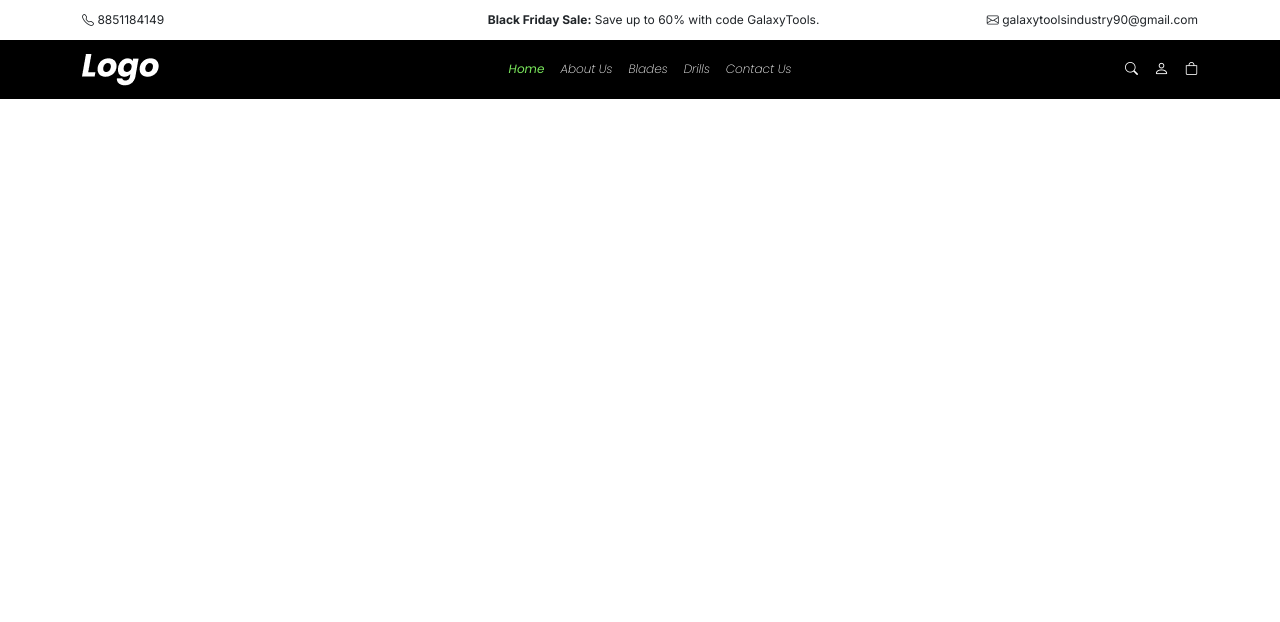
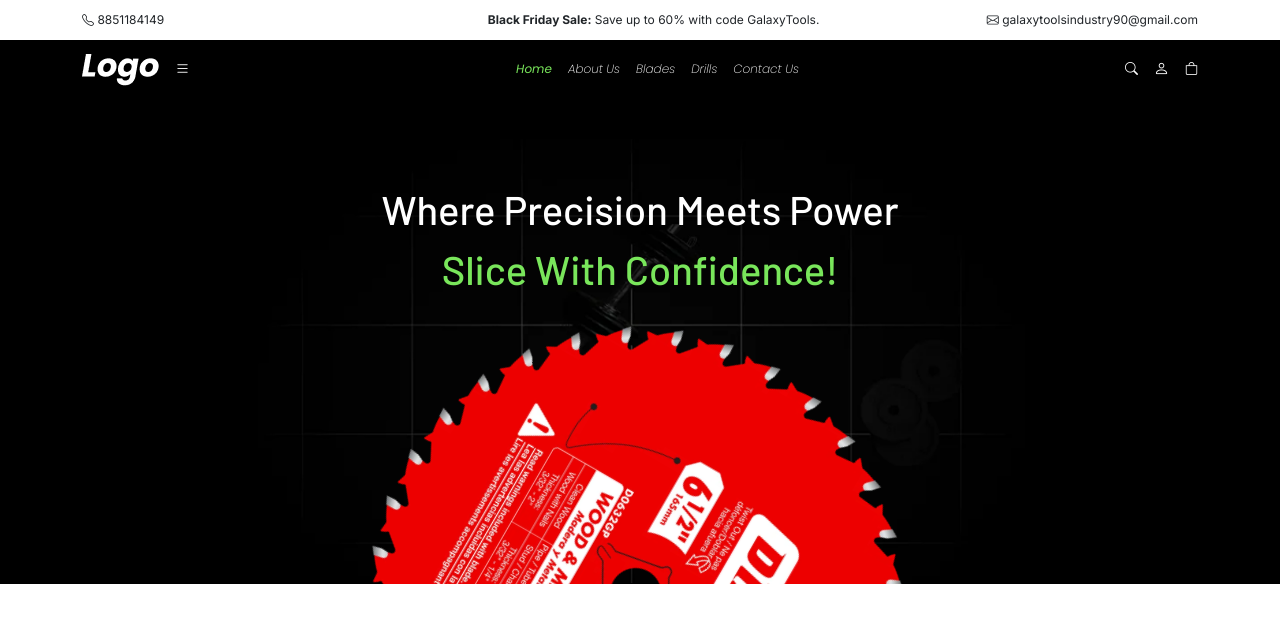
Before and after one commit to AmitShawGit/GalaxyTools, a plain HTML site: page index.html in a window 1280 px wide. Drawn offline with nearby package versions, Linux system fonts and the light colour scheme.

Commit message:
hero section

```diff
--- a/index.html
+++ b/index.html
@@ -19,18 +19,18 @@
             <div class="container">
                 <a href="tel:8851184149" class="callAt"><i class="bi bi-telephone"></i> 8851184149</a>
                 <p class="d-desktop"><b>Black Friday Sale:</b> Save up to 60% with code GalaxyTools.</p>
-                <a href="mailto:galaxytoolsindustry90@gmail.com" class="mail"><i class="bi bi-envelope"></i> galaxytoolsindustry90@gmail.com</a>
+                <a href="mailto:galaxytoolsindustry90@gmail.com" class="mail"><i class="bi bi-envelope"></i>
+                    galaxytoolsindustry90@gmail.com</a>
             </div>
         </div>
         <nav class="navbar navbar-expand-lg">
             <div class="container">
                 <a class="navbar-brand" href="#"><img src="./img/logo.png" alt="logo" class="img-fluid"></a>
 
-                <button class="navbar-toggler" type="button" data-bs-toggle="collapse"
+                <i class="bi bi-list" data-bs-toggle="collapse"
                     data-bs-target="#navbarSupportedContent" aria-controls="navbarSupportedContent"
-                    aria-expanded="false" aria-label="Toggle navigation">
-                    <span class="navbar-toggler-icon"></span>
-                </button>
+                    aria-expanded="false" aria-label="Toggle navigation"></i>
+
 
                 <div class="collapse navbar-collapse" id="navbarSupportedContent">
                     <ul class="navbar-nav m-auto mb-2 mb-lg-0">
@@ -63,7 +63,14 @@
         </nav>
     </header>
     <main>
-        <section class="hero-section"></section>
+        <section class="hero-section">
+            <div class="container">
+                <h1>Where Precision Meets Power
+                    <span class="text-green">Slice With Confidence!</span>
+                </h1>
+                <img src="./img/blade_red.webp" alt="blade" class="img-fluid pos-absolute blade_img">
+            </div>
+        </section>
     </main>
 
     <footer></footer>
--- a/styles/style.scss
+++ b/styles/style.scss
@@ -1,4 +1,4 @@
-@import url('https://fonts.googleapis.com/css2?family=Inter:ital,opsz,wght@0,14..32,100..900;1,14..32,100..900&family=Poppins:ital,wght@0,100;0,200;0,300;0,400;0,500;0,600;0,700;0,800;0,900;1,100;1,200;1,300;1,400;1,500;1,600;1,700;1,800;1,900&display=swap');
+@import url('https://fonts.googleapis.com/css2?family=Barlow:ital,wght@0,100;0,200;0,300;0,400;0,500;0,600;0,700;0,800;0,900;1,100;1,200;1,300;1,400;1,500;1,600;1,700;1,800;1,900&family=Inter:ital,opsz,wght@0,14..32,100..900;1,14..32,100..900&family=Poppins:ital,wght@0,100;0,200;0,300;0,400;0,500;0,600;0,700;0,800;0,900;1,100;1,200;1,300;1,400;1,500;1,600;1,700;1,800;1,900&display=swap');
 
 * {
     margin: 0;
@@ -7,15 +7,25 @@
 }
 
 
-.d-desktop{
+.d-desktop {
     display: block;
 }
-.d-mobile{
+
+.d-mobile {
     display: none;
 }
+
 // topbar
 a {
     color: inherit;
+}
+
+.pos-absolute {
+    position: absolute;
+}
+
+.text-green {
+    color: #79E65B;
 }
 
 .topbar {
@@ -46,6 +56,10 @@ a {
     background-color: #000;
     font-size: 15px;
 
+    .bi-list {
+        color: #fff;
+    }
+
     ul {
         .nav-link {
             color: #ffffff;
@@ -67,19 +81,79 @@ a {
         gap: 1rem;
         margin-bottom: 0;
         font-size: 13px;
-padding-left: 0;
+        padding-left: 0;
+
         .bi-person {
             font-size: 15px;
         }
     }
 }
 
+.hero-section {
+    position: relative;
+    background-color: #000;
+    overflow: hidden;
+    background-image: url('../img/hero_bg.png');
+    background-repeat: no-repeat;
+    background-position: bottom;
+    background-size: 100%;
+    text-align: center;
+    min-height: 485px;
+
+    h1 {
+        font-size: 40px;
+        max-width: 550px;
+        color: #fff;
+        text-align: center;
+        margin: 0 auto;
+        font-family: "Barlow", sans-serif;
+        padding-top: 5rem;
+        line-height: 60px;
+    }
+
+    .blade_img {
+        left: 50%;
+        width: 600px;
+        transform: translate(-50%);
+        bottom: -64%;
+        animation: circularAnimate 15s linear infinite;
+    }
+}
+
+
+@keyframes circularAnimate {
+    0% {
+        transform: translate(-50%) rotate(0deg);
+    }
+
+    100% {
+        transform: translate(-50%) rotate(360deg);
+    }
+}
 
 @media (max-width:992px) {
-    .d-desktop{
+    .d-desktop {
         display: none;
     }
-    .d-mobile{
+
+    .d-mobile {
         display: block;
     }
 }
+
+
+@media (max-width:390px) {
+    .hero-section {
+        min-height: 350px;
+
+        h1 {
+            line-height: 40px;
+            font-size: 25px;
+            padding-top: 3rem;
+        }
+
+        .blade_img {
+            bottom: -57%;
+        }
+    }
+}
```
Also changed, not shown: styles/style.css, 1 other file.
